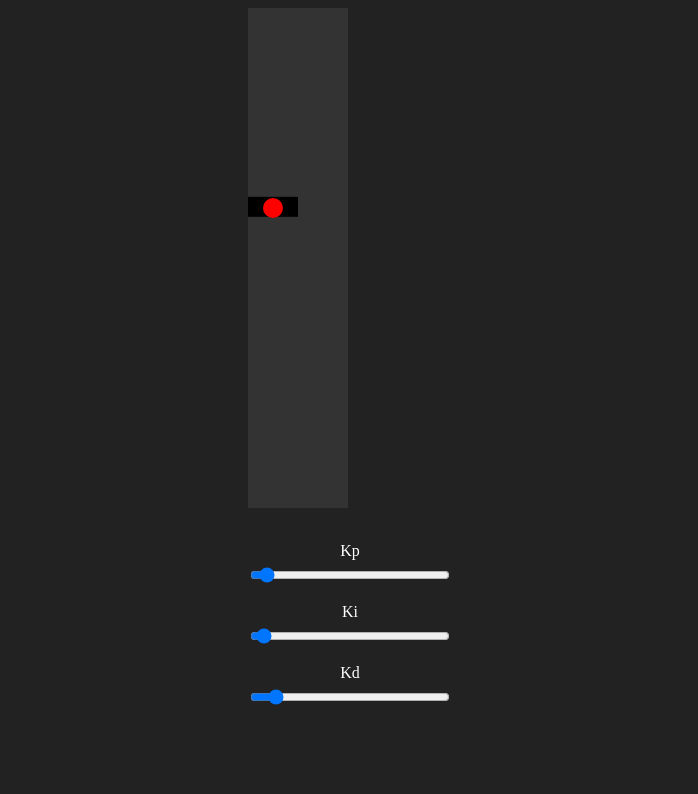
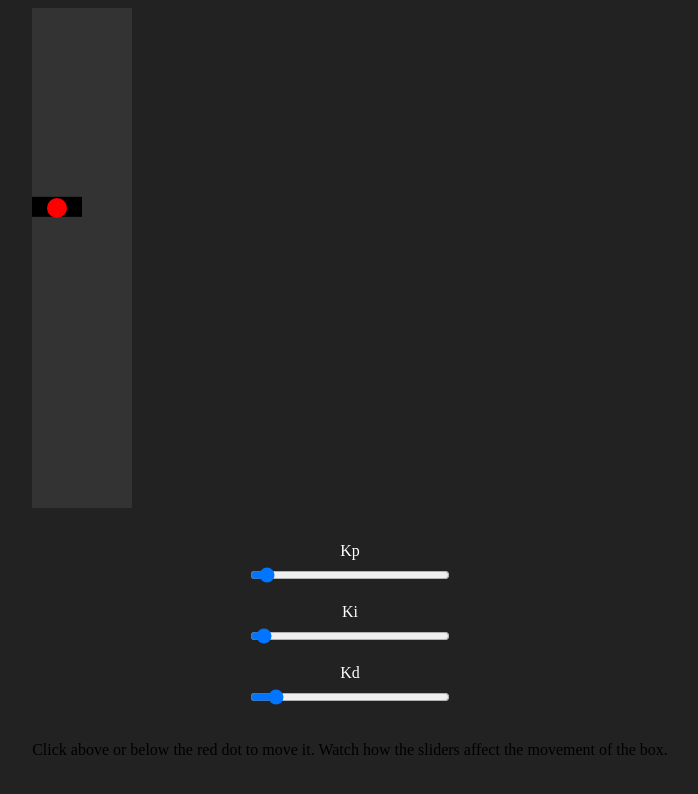
Before and after one commit to samma/testing-llms, a plain HTML site: page index.html in a window 1280 px wide. Shown: the whole page, without its empty margins (290-988 px from the left). Drawn offline with Linux system fonts and the light colour scheme.

Commit message:
Instructions

```diff
--- a/index.html
+++ b/index.html
@@ -70,6 +70,10 @@ Make sure that the variables are actually being changed live when the sliders ar
             <div class="slider-label">Kd</div>
             <input type="range" min="0" max="0.1" step="0.001" value="0.01" class="slider" id="kd-slider">
         </div>
+        <div>
+            <p>Click above or below the red dot to move it. Watch how the sliders affect the movement of the box.</p>
+        </div>
+
     </div>
     <script>
         // Get the canvas element and context
```
